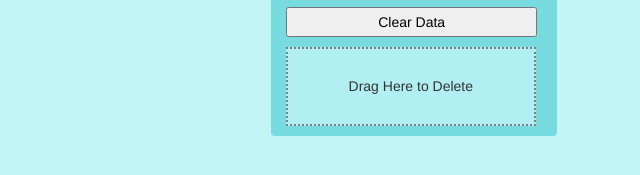
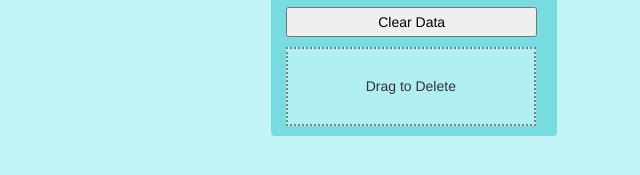
Before and after one commit to isabelacmor/javascript, a plain HTML site: page todo-list/index.html in a window 1280 px wide. Shown: the part 247-422 px from the top of the page, 640-1280 px from the left. Drawn offline with Linux system fonts and the light colour scheme.

Commit message:
cleaned strings

```diff
--- a/todo-list/index.html
+++ b/todo-list/index.html
@@ -35,7 +35,7 @@
             <div id="dialog-confirm"></div>
 
             <div id="delete-container">
-                Drag Here to Delete
+                Drag to Delete
             </div>
         </div>
 
```
